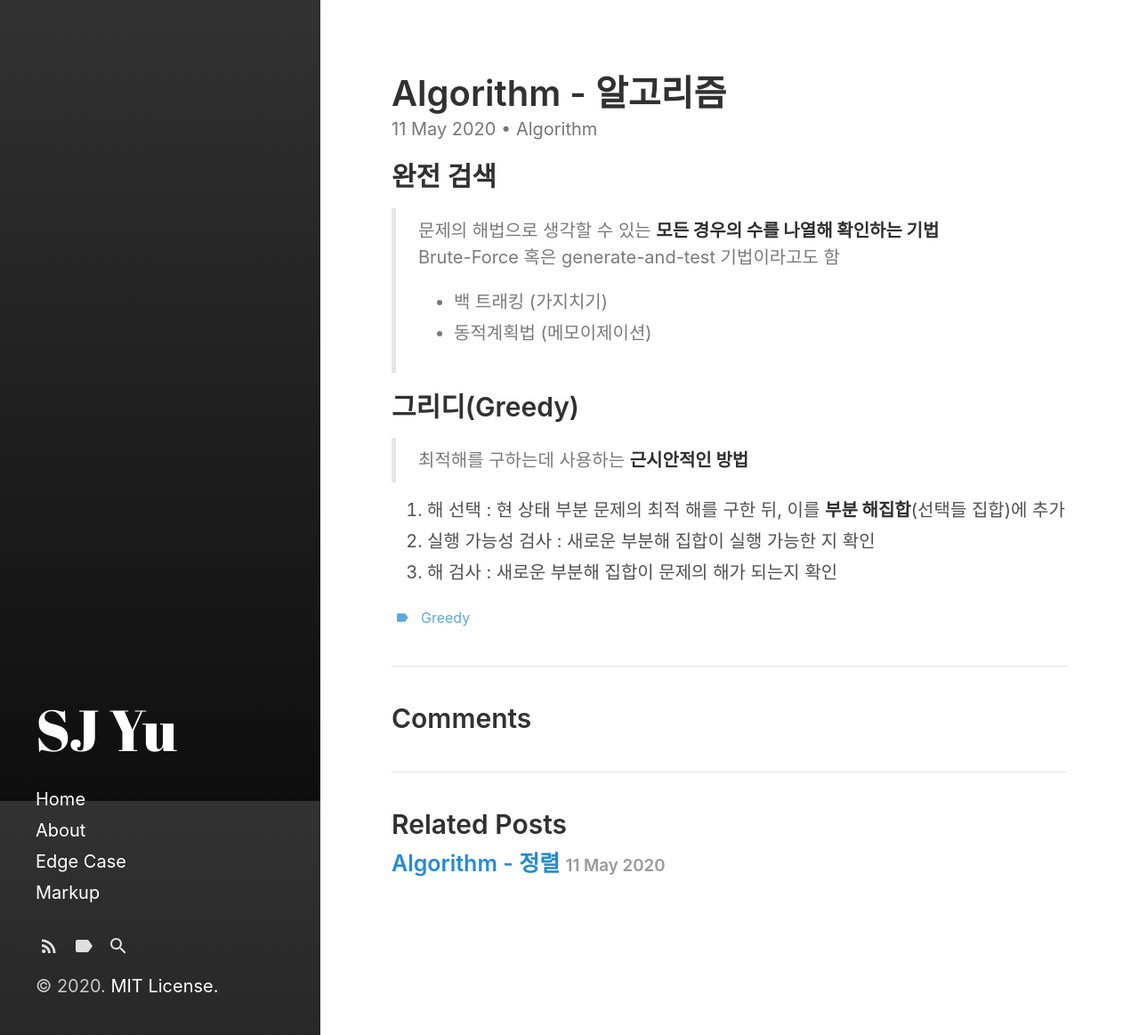
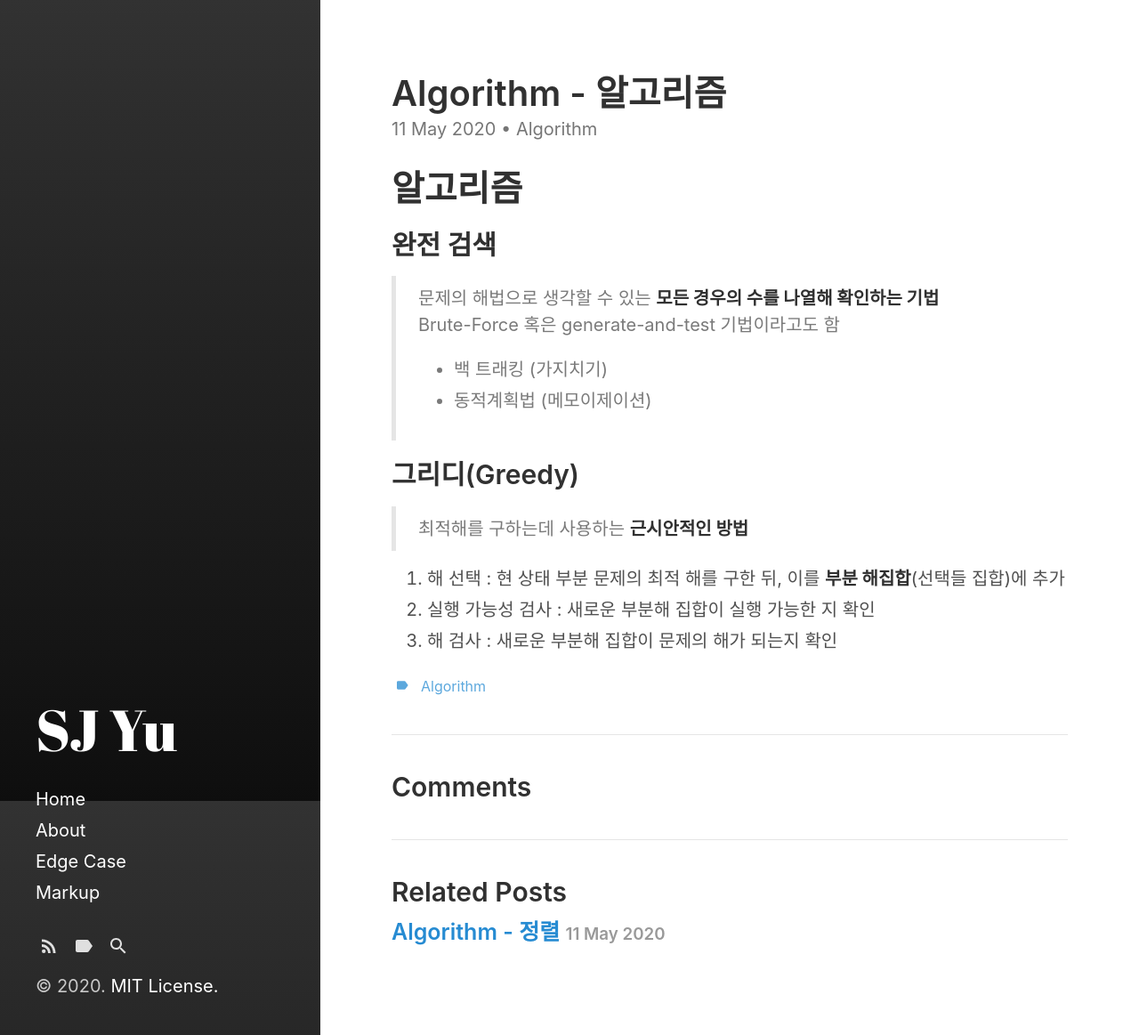
Before and after one commit to yusoojeong/yusoojeong.github.io, a Jekyll site: the page built from _posts/2020-05-11-second-post.md, in a window 1280 px wide and 1163 px high. Shown: the whole window at 89% size. Built offline with Jekyll 4.4.1, drawn with Linux system fonts in a browser that asks for light colours; our own code applies the rules of GitHub Pages for plain Markdown files.

Commit message:
modified

```diff
--- a/_posts/2020-05-11-second-post.md
+++ b/_posts/2020-05-11-second-post.md
@@ -5,9 +5,11 @@ excerpt: "완전 검색, 그리디"
 categories:
   - Algorithm
 tags:
-  - greedy
+  - Algorithm
 last_modified_at: 2020-05-11T22:27:00-05:00
 ---
+
+# 알고리즘
 
 ## 완전 검색
 > 문제의 해법으로 생각할 수 있는 **모든 경우의 수를 나열해 확인하는 기법**
```
Also changed, not shown: _posts/2020-05-11-first-post.md (+1 -1 lines).
